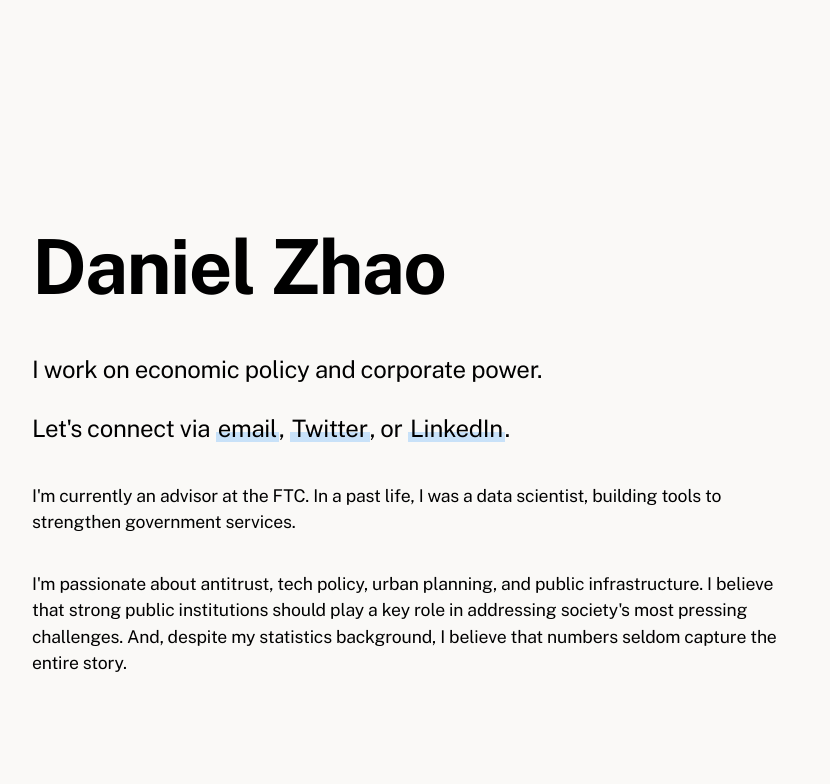
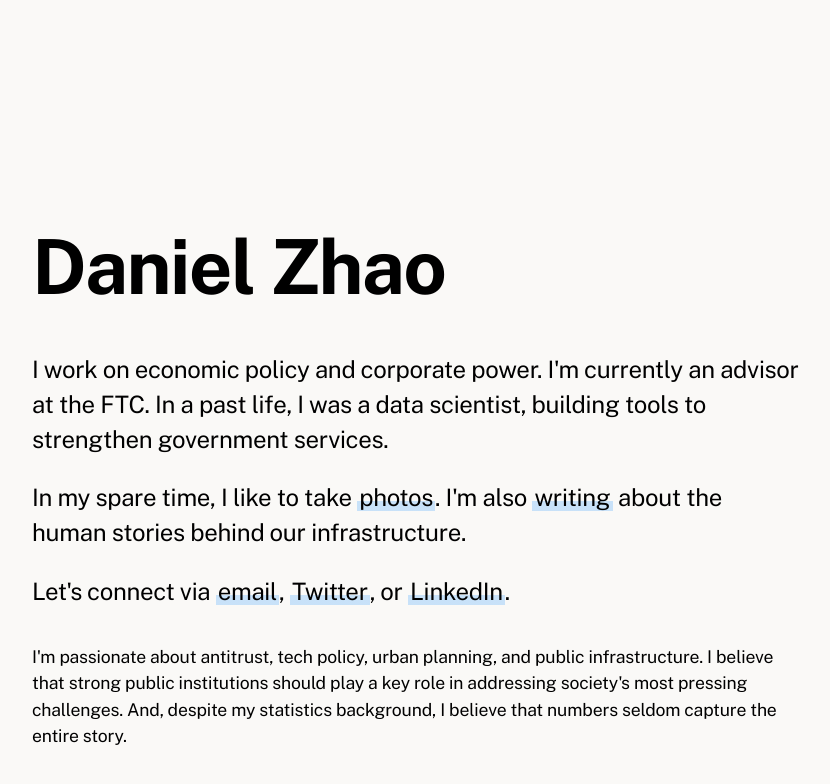
Before and after one commit to iamdanzhao/iamdanzhao.github.io, a Jekyll site: the page index.html, which Jekyll copies as it is, in a window 1280 px wide. Shown: the top 784 px of the page, without its empty margins (224-1054 px from the left). Built offline with Jekyll 4.4.1, drawn with Linux system fonts in a browser that asks for light colours.

Commit message:
fix spacing

```diff
--- a/index.html
+++ b/index.html
@@ -27,11 +27,11 @@
             <div class="wide intro">
                 <div class="">
                     <h1>Daniel Zhao</h1>
-                    <h2>I work on economic policy and corporate power.</h2>
+                    <h2>I work on economic policy and corporate power. I'm currently an advisor at the FTC. In a past life, I was a data scientist, building tools to strengthen government services.</h2>
+                    <h2>In my spare time, I like to take <a href="http://photos.danielzhao.com">photos</a>. I'm also <a href="http://humanbuilt.substack.com">writing</a> about the human stories behind our infrastructure.</h2>
                     <h2>Let's connect via <a href="mailto:daniel@danielzhao.com">email</a>, <a href="https://twitter.com/iamdanzhao">Twitter</a>, or <a href="https://linkedin.com/in/iamdanzhao">LinkedIn</a>.</h2>
                 </div>
-                <div class="cols">
-                    <p>I'm currently an advisor at the FTC. In a past life, I was a data scientist, building tools to strengthen government services.</p>
+                <div class="intro-text">
                     <p>I'm passionate about antitrust, tech policy, urban planning, and public infrastructure. I believe that strong public institutions should play a key role in addressing society's most pressing challenges. And, despite my statistics background, I believe that numbers seldom capture the entire story.</p>
                 </div>
                 <!--
--- a/styles/main.css
+++ b/styles/main.css
@@ -120,7 +120,7 @@ h4 {
 }
 
 .intro-text p:first-child {
-    margin-top: 0;
+    margin-top: 2em;
 }
 
 .intro-text h5:first-child {
```
